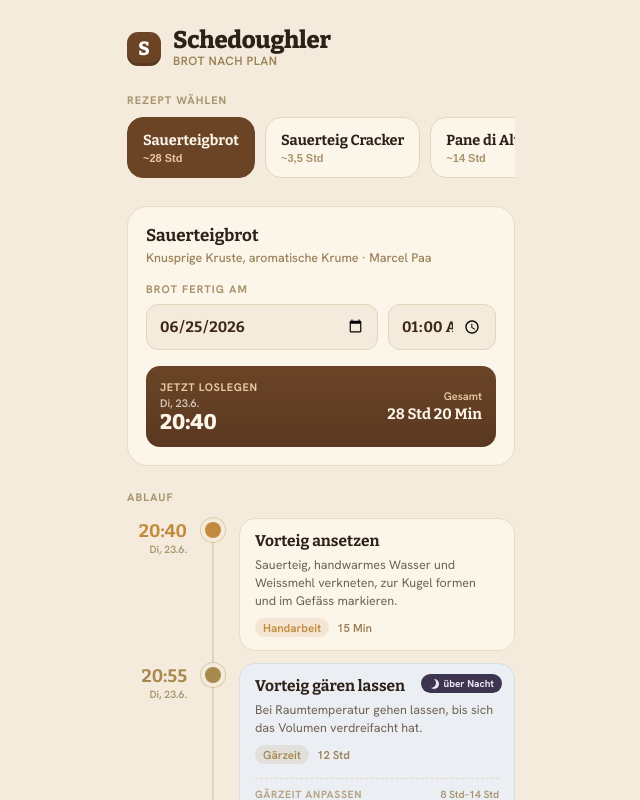
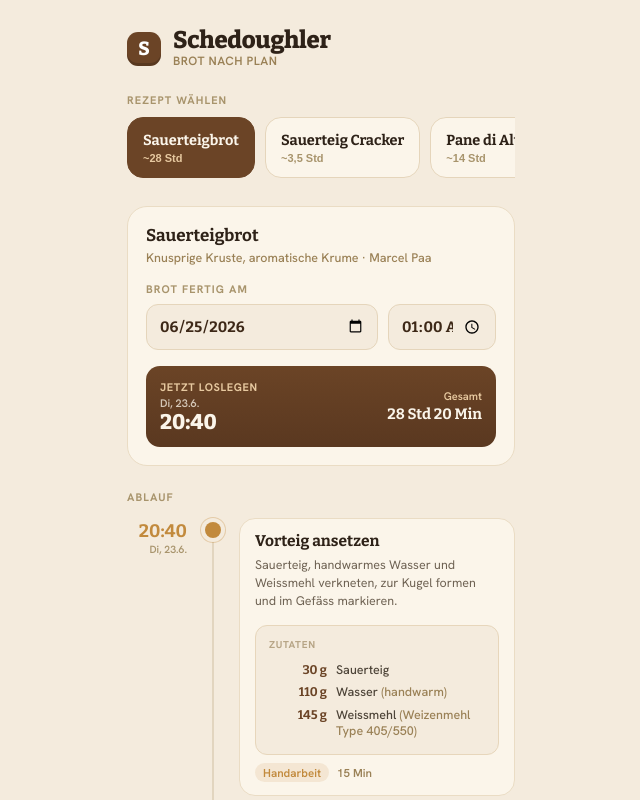
Before and after one commit to sboe0705/schedoughler, a Vue app: page / in a window 1280 px wide. Shown: the top 800 px of the page, without its empty margins (319-959 px from the left). Built offline with nearby package versions, Linux system fonts and the light colour scheme.

Commit message:
enhanced UI with ingredients

```diff
--- a/src/components/StepRow.vue
+++ b/src/components/StepRow.vue
@@ -28,6 +28,15 @@
       <div class="card-body">
         <div class="step-title">{{ step.title }}</div>
         <div class="step-desc">{{ step.desc }}</div>
+        <div v-if="step.ingredients && step.ingredients.length"
+             class="ing-box"
+             :class="{ 'ing-box-night': step.sleep }">
+          <div class="ing-label">Zutaten</div>
+          <div v-for="ing in displayIngredients" :key="ing.nameText" class="ing-row">
+            <span class="ing-amount">{{ ing.amountText }}</span>
+            <span class="ing-name">{{ ing.nameText }}<span class="ing-note">{{ ing.noteText }}</span></span>
+          </div>
+        </div>
         <div class="meta-row">
           <span class="kind-pill" :style="{ background: kindColor + '22', color: kindColor }">
             {{ KINDS[step.kind].label }}
@@ -59,6 +68,14 @@ const props = defineProps({
 defineEmits(['nudge'])
 
 const kindColor = computed(() => KINDS[props.step.kind]?.color ?? '#999')
+
+const displayIngredients = computed(() =>
+  (props.step.ingredients || []).map(ing => ({
+    amountText: ing.amount != null ? ing.amount + (ing.unit ? ' ' + ing.unit : '') : '+',
+    nameText: ing.name,
+    noteText: ing.note ? ' (' + ing.note + ')' : '',
+  }))
+)
 </script>
 
 <style scoped>
@@ -207,4 +224,57 @@ const kindColor = computed(() => KINDS[props.step.kind]?.color ?? '#999')
   font-weight: 600;
   color: var(--color-muted);
 }
+
+.ing-box {
+  margin-top: 11px;
+  padding: 12px 13px;
+  border-radius: 12px;
+  background: var(--color-bg);
+  border: 1px solid #E7D6BB;
+}
+
+.ing-box-night {
+  background: #E2E7EF;
+  border-color: #CFD8E2;
+}
+
+.ing-label {
+  font-size: 10px;
+  font-weight: 700;
+  letter-spacing: .07em;
+  text-transform: uppercase;
+  color: #B6A485;
+  margin-bottom: 8px;
+}
+
+.ing-row {
+  display: flex;
+  align-items: baseline;
+  gap: 9px;
+  padding: 3px 0;
+}
+
+.ing-amount {
+  flex: none;
+  width: 58px;
+  text-align: right;
+  font-family: var(--font-serif);
+  font-weight: 700;
+  font-size: 12.5px;
+  color: var(--color-brown);
+}
+
+.ing-name {
+  flex: 1;
+  min-width: 0;
+  font-size: 12.5px;
+  color: #4D4438;
+  font-weight: 500;
+  line-height: 1.3;
+}
+
+.ing-note {
+  color: var(--color-muted);
+  font-weight: 500;
+}
 </style>
```
